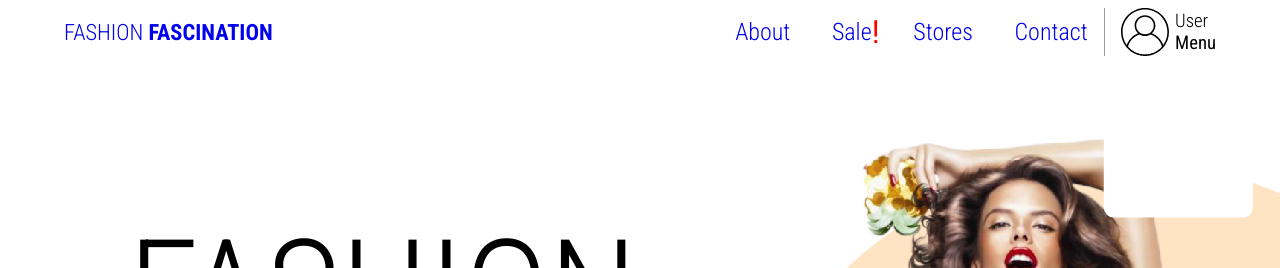
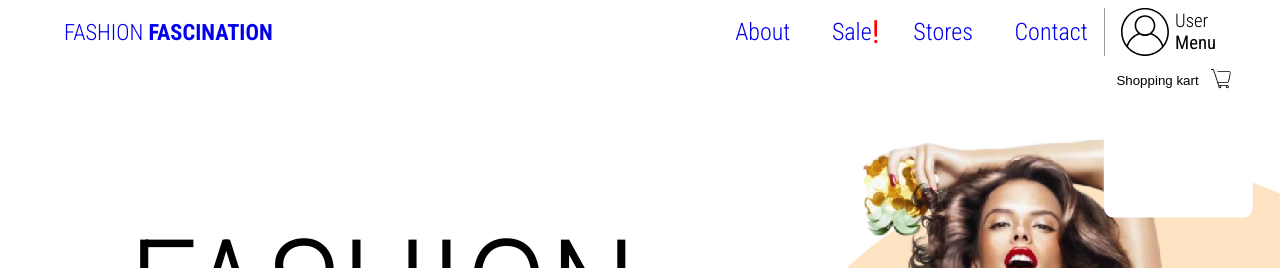
Before and after one commit to MarcelNDG/Fashion-2, a React (Create React App) app: page / in a window 1280 px wide. Shown: the top 268 px of the page. Built offline with nearby package versions, Linux system fonts and the light colour scheme.

Commit message:
Shopping kart advances

```diff
--- a/src/App.css
+++ b/src/App.css
@@ -533,6 +533,21 @@ footer{
 
   }
 
+  /* -- Account Profile Menu --*/
+
+  .profileMenu{
+    padding: 0.6rem 0.4rem;
+  }
+
+  .cartContainer{
+    display: flex;
+  }
+
+  .cart{
+
+    color: black;
+    width: 2rem;
+  }
 
   /* -- Image -- */
   .image-container{
--- a/src/components/TopNav.js
+++ b/src/components/TopNav.js
@@ -1,4 +1,5 @@
 import { ReactComponent as Logo } from '../icon/hmbg-round.svg'
+import { ReactComponent as Kart } from '../icon/shopping-cart.svg'
 
 import { Link } from 'react-router-dom'
 
@@ -37,7 +38,15 @@ const TopNav = () => {
                 </button>
 
             </div>
-            <div className='profileMenu'></div>
+            <div className='profileMenu'>
+                <div className='cartContainer'>
+                    <button>Shopping kart</button>
+                    <button className='cart'>
+                        <Kart />
+                    </button>
+                </div>
+
+            </div>
         </div>
     </>
     )
```
Also changed, not shown: src/icon/shopping-cart.svg (added).
